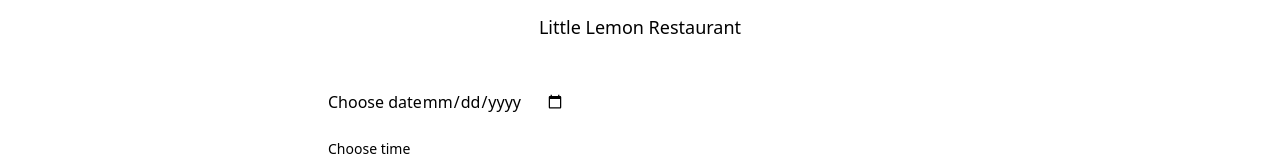
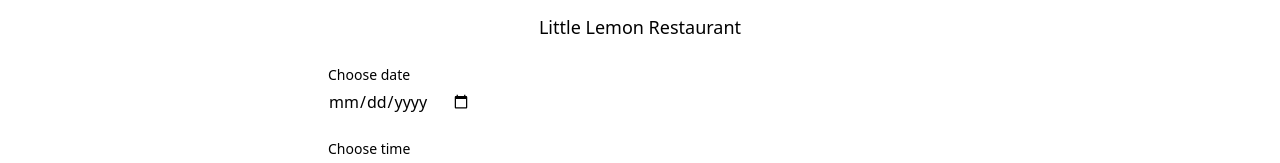
Before and after one commit to JakhmolaShikhar/Little-Lemon, a React (Vite) app: page /reservation in a window 1280 px wide. Shown: the part 395-558 px from the top of the page. Built offline with nearby package versions, Linux system fonts and the light colour scheme.

Commit message:
working on form in bookingform

```diff
--- a/src/components/BookingForm.jsx
+++ b/src/components/BookingForm.jsx
@@ -32,9 +32,14 @@
             <p className='text-lg '>Little Lemon Restaurant</p>
         </div>
         <form className='space-y-6' onSubmit={handleSubmit}>
-            <div className='grid grid-cols-1 md:grid-cols-2 gap-6'></div>
-            <label htmlFor="res-date">Choose date</label>
-            <input type="date" id="res-date" />
+            <div className='grid grid-cols-1 md:grid-cols-2 gap-6'>
+                <div className='relative'>
+                    <label htmlFor="res-date" className='block text-sm font-medium mb-1'>
+                        Choose date
+                    </label>
+                    <input type="date" id="res-date" />
+                </div>
+            </div>
 
 
             <div className='relative'>
@@ -43,7 +48,7 @@
                 </label>
                 <div className='relative'>
                     <select
-                    id="res-time"
+                    name='time'
                     required
                     className='w-full px-4 py-2 border rounded-md'
                     value={formData.time}
```
